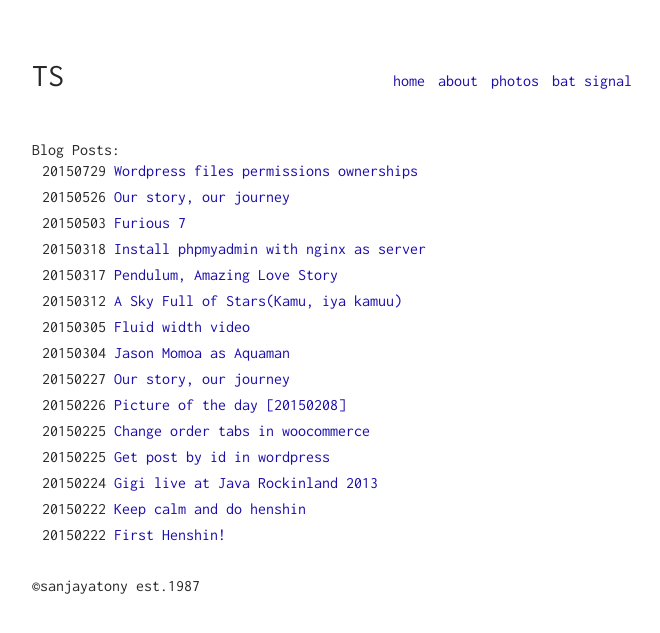
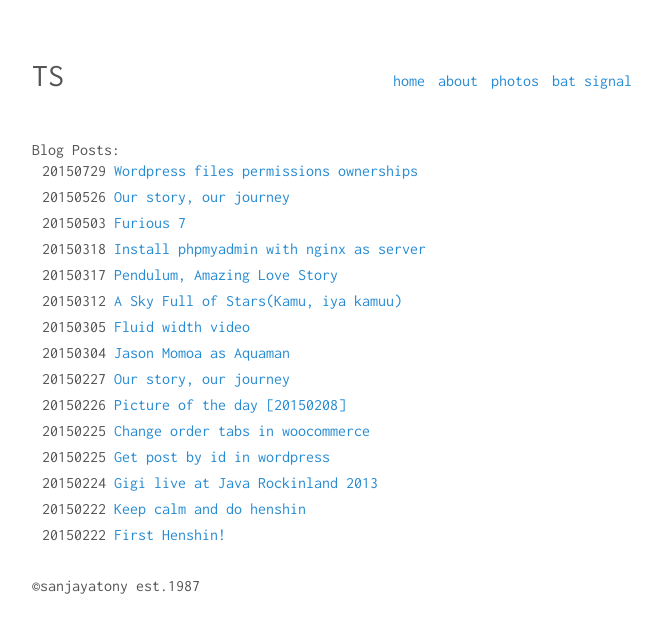
Before and after one commit to sanjayatony/sanjayatony.github.io, a Jekyll site: the page built from index.html, in a window 1280 px wide. Shown: the top 633 px of the page, without its empty margins (308-968 px from the left). Built offline with Jekyll 4.4.1, drawn with Linux system fonts in a browser that asks for light colours.

Commit message:
add salaried color variable

```diff
--- a/_sass/_config.scss
+++ b/_sass/_config.scss
@@ -1,8 +1,18 @@
+@import url(https://fonts.googleapis.com/css?family=Fira+Mono:400,700|Open+Sans:400,600|Lora:400,400italic,700);
+$base-font:'Source Code Pro',monospace;
+$base-font:'Fira Mono',monospace;
+
 // COLORS
-$color-black: #272727;
+$color-bg:#073642;
+$color-font:#657b83;
+$color-header:#d33682;
+$color-headers:#2aa198;
+$color-link:#268bd2;
+$color-footer:#586e75;
+$color-black: #545454;
 $color-white: #FFFFFF;
 $color-grey: #EEEEEE;
-$color-link: #1A0DAB;
+
 $color-code: #00FF00;
 $color-hire-white: #FEFEFE;
 $color-hire-black: #272727;
@@ -10,9 +20,8 @@
 $color-hire-blue: #A0CCDA;
 $color-hire-shadow: rgba(0, 0, 0, 0.2);
 
-// FONT
-$font-url: "https://fonts.googleapis.com/css?family=Ubuntu+Mono:400,700,400italic";
-$font-family: "'Ubuntu Mono', ";
+
+
 
 // BREAKPOINTS
 $br: 600px;
```
